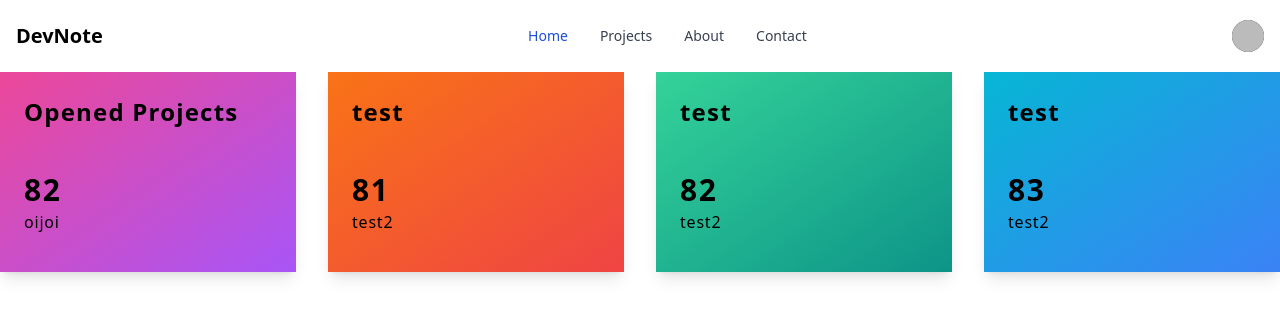
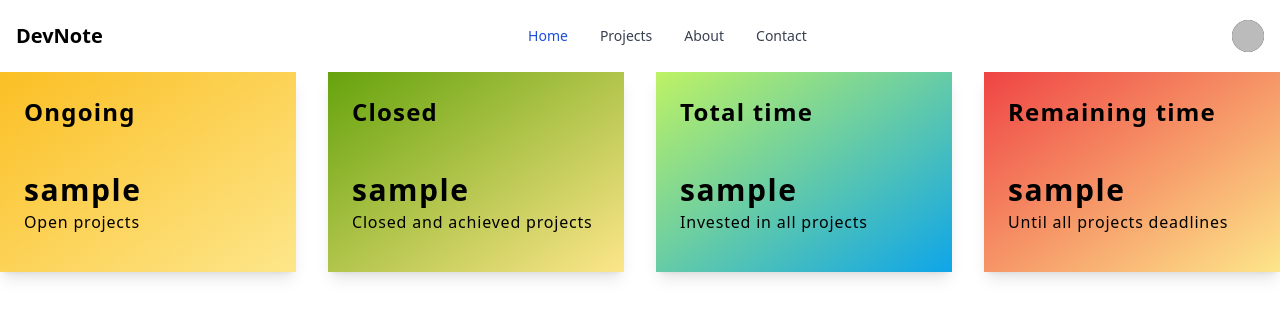
Before and after one commit to edukaki/devlist, a React (Create React App) app: page /projects/1 in a window 1280 px wide. Shown: the top 318 px of the page. Built offline with nearby package versions, Linux system fonts and the light colour scheme; no server answers; sample sign-in values are in the browser's storage.

Commit message:
feat(projects): format project cards

```diff
--- a/src/pages/Projects/index.jsx
+++ b/src/pages/Projects/index.jsx
@@ -6,10 +6,10 @@ const Projects = () => {
     return (
         <main className='min-h-[100vh]'>
             <ProjectCardArea>
-                <ProjectCard title='Opened Projects' content='82' footer='oijoi' fromColor='from-pink-500' toColor='to-purple-500' />
-                <ProjectCard title='test' content='81' footer='test2' fromColor='from-orange-500' toColor='to-red-500' />
-                <ProjectCard title='test' content='82' footer='test2' fromColor='from-emerald-400' toColor='to-teal-600' />
-                <ProjectCard title='test' content='83' footer='test2' fromColor='from-cyan-500' toColor='to-blue-500' />
+                <ProjectCard title='Ongoing' content='sample' footer='Open projects' fromColor='from-amber-400' toColor='to-amber-200' />
+                <ProjectCard title='Closed' content='sample' footer='Closed and achieved projects' fromColor='from-lime-600' toColor='to-amber-200' />
+                <ProjectCard title='Total time' content='sample' footer='Invested in all projects' fromColor='from-lime-300' toColor='to-sky-500' />
+                <ProjectCard title='Remaining time' content='sample' footer='Until all projects deadlines' fromColor='from-red-500' toColor='to-amber-200' />
             </ProjectCardArea>
         </main>
     )
```
